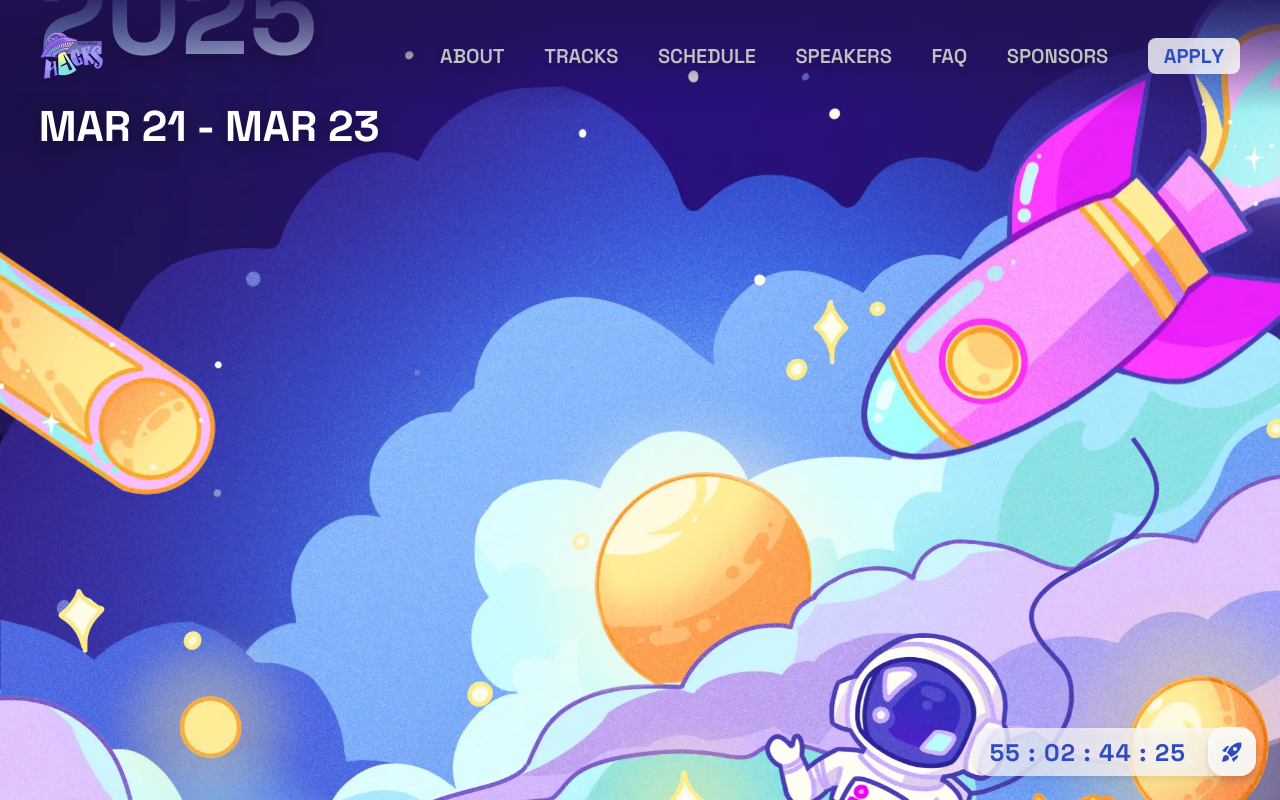
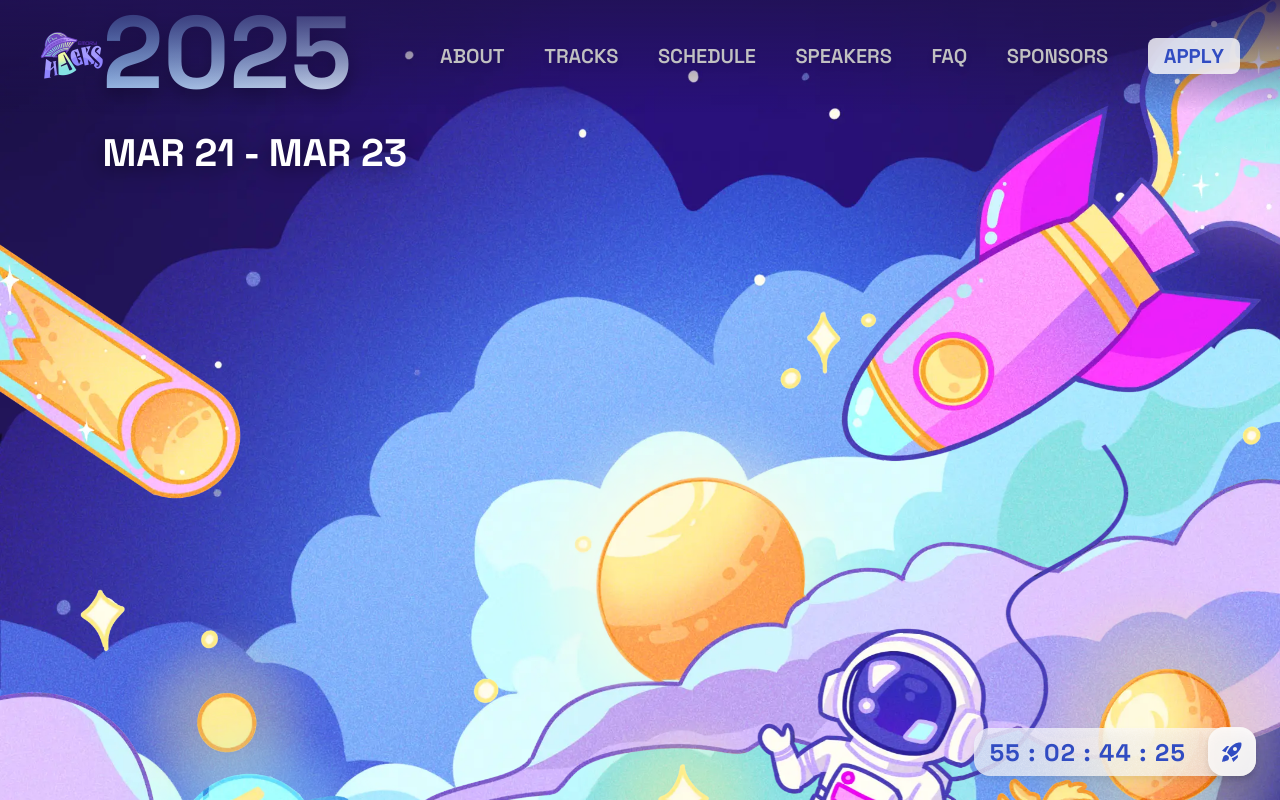
Before and after one commit to project-emory/emory-hacks, a Next.js app: page / in a window 1280 px wide. Shown: the top 800 px of the page. Built offline with nearby package versions, Linux system fonts and the light colour scheme.

Commit message:
Refactor parallax.jsx to reorganize import statements and comment out scale property for improved readability

```diff
--- a/src/app/components/parallax.jsx
+++ b/src/app/components/parallax.jsx
@@ -1,6 +1,6 @@
 "use client";
 
-import { useScroll, useTransform, motion } from "framer-motion";
+import { motion, useScroll, useTransform } from "framer-motion";
 import { useEffect, useState } from "react";
 
 const Parallax = ({ children, containerRef, speed, fillContainer = true }) => {
@@ -61,7 +61,7 @@ const Parallax = ({ children, containerRef, speed, fillContainer = true }) => {
     <motion.div
       style={{
         y: speeds[speed],
-        scale: scales[speed],
+        // scale: scales[speed],
         width: fillContainer ? "100%" : "0",
         height: fillContainer ? "100%" : "0",
         zIndex:
```
